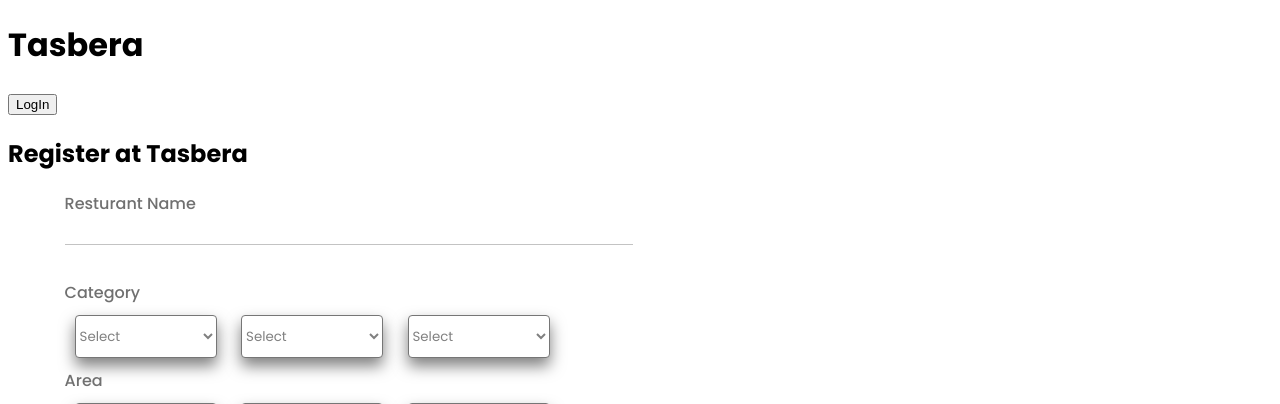
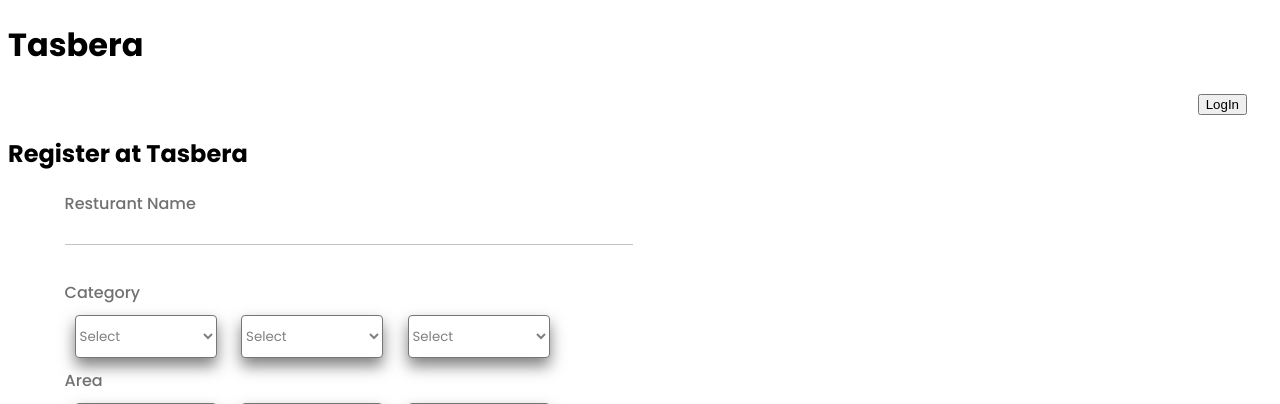
Before and after one commit to iislamm/tasbeera, a PHP site: page /Register.html in a window 1280 px wide. Shown: the top 404 px of the page. Run offline with PHP 8.4, Linux system fonts and the light colour scheme; some libraries are stand-ins or nearby versions.

Commit message:
updated main css file

```diff
--- a/Register.html
+++ b/Register.html
@@ -16,7 +16,7 @@
     <body>
         <h1>Tasbera</h1>
         <div class="align-button">
-            <button type="button" class=" btn-style">LogIn</button>
+            <button type="button" class="btn-style">LogIn</button>
         </div>
         <h2>Register at Tasbera</h2>
         <form class="form" id="form">
--- a/includes/css/main.css
+++ b/includes/css/main.css
@@ -770,3 +770,7 @@
     text-align: center;
     text-decoration: none;
 }
+.align-button{
+    text-align: right;
+    padding: 0 25px;
+}
```
